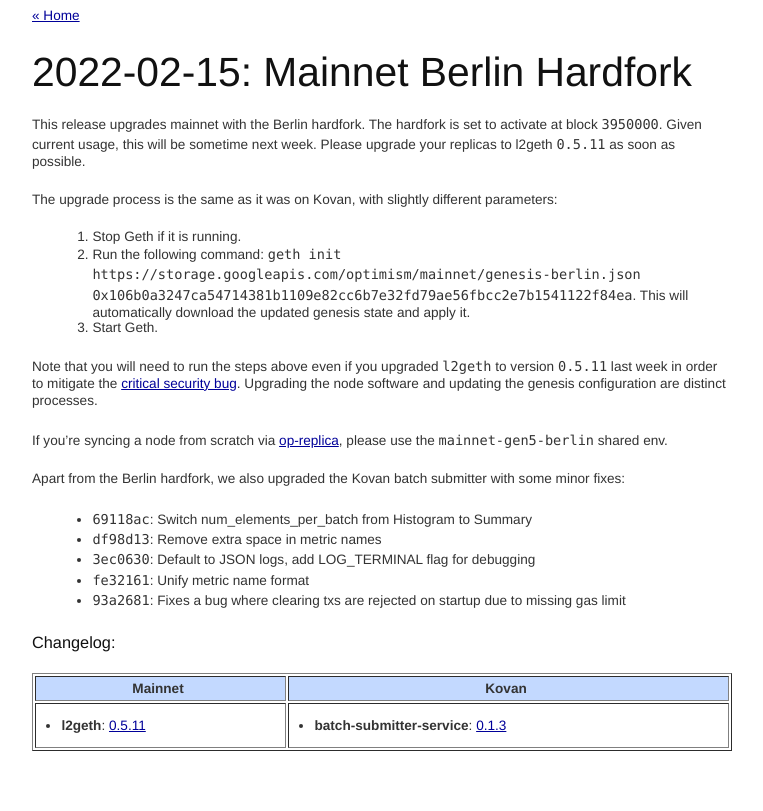
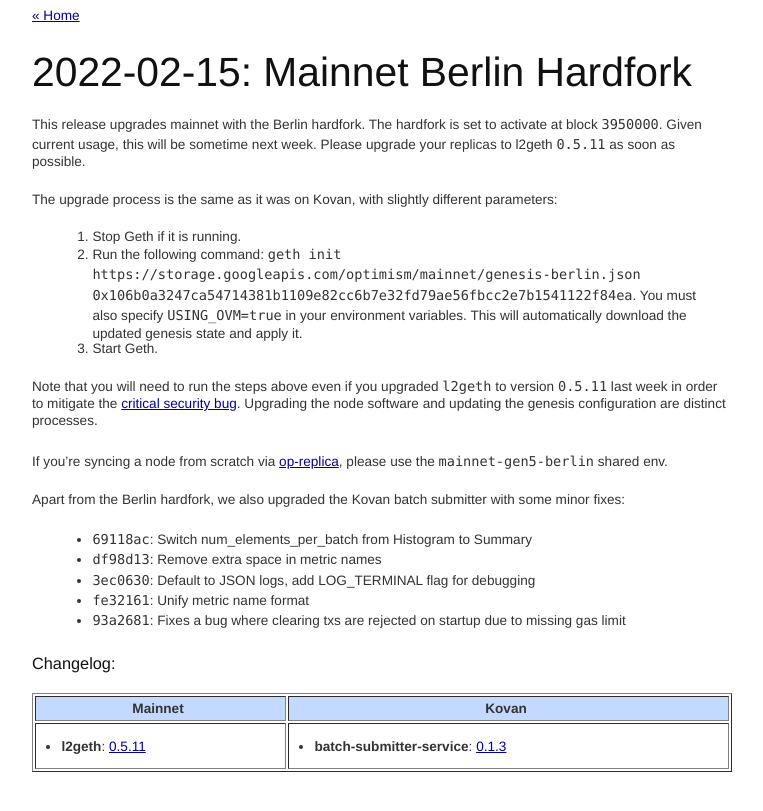
Before and after one commit to ethereum-optimism/changelog, a Jekyll site: the page built from _posts/2022-02-15-mainnet-berlin-hardfork.md, in a window 1280 px wide. Shown: the top 811 px of the page, without its empty margins (258-1021 px from the left). Built offline with Jekyll 4.4.1, drawn with Linux system fonts in a browser that asks for light colours.

Commit message:
Add note on USING_OVM

```diff
--- a/_posts/2022-02-15-mainnet-berlin-hardfork.md
+++ b/_posts/2022-02-15-mainnet-berlin-hardfork.md
@@ -15,7 +15,7 @@
 The upgrade process is the same as it was on Kovan, with slightly different parameters:
 
 1. Stop Geth if it is running.
-2. Run the following command: `geth init https://storage.googleapis.com/optimism/mainnet/genesis-berlin.json 0x106b0a3247ca54714381b1109e82cc6b7e32fd79ae56fbcc2e7b1541122f84ea`. This will automatically download the updated genesis state and apply it.
+2. Run the following command: `geth init https://storage.googleapis.com/optimism/mainnet/genesis-berlin.json 0x106b0a3247ca54714381b1109e82cc6b7e32fd79ae56fbcc2e7b1541122f84ea`. You must also specify `USING_OVM=true` in your environment variables. This will automatically download the updated genesis state and apply it.
 3. Start Geth.
 
 Note that you will need to run the steps above even if you upgraded `l2geth` to version `0.5.11` last week in order to mitigate the [critical security bug](/2022/02/08/critical-security-update.html). Upgrading the node software and updating the genesis configuration are distinct processes.
```
